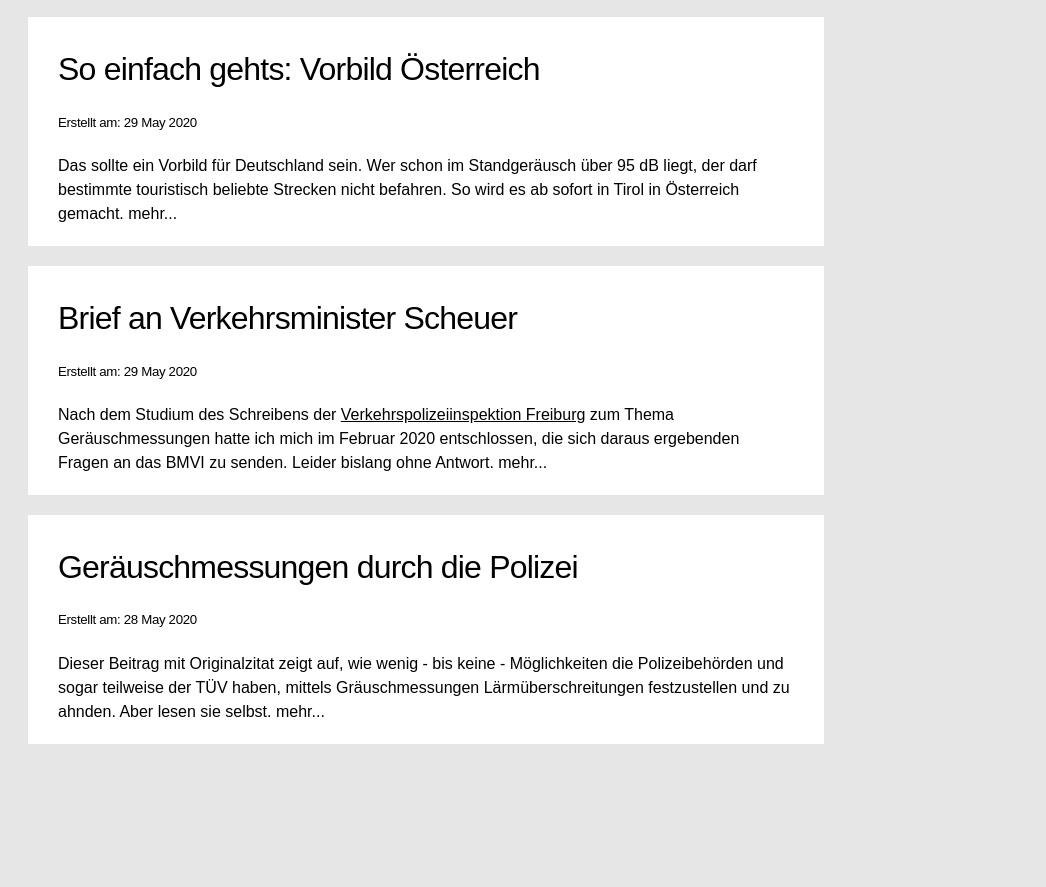
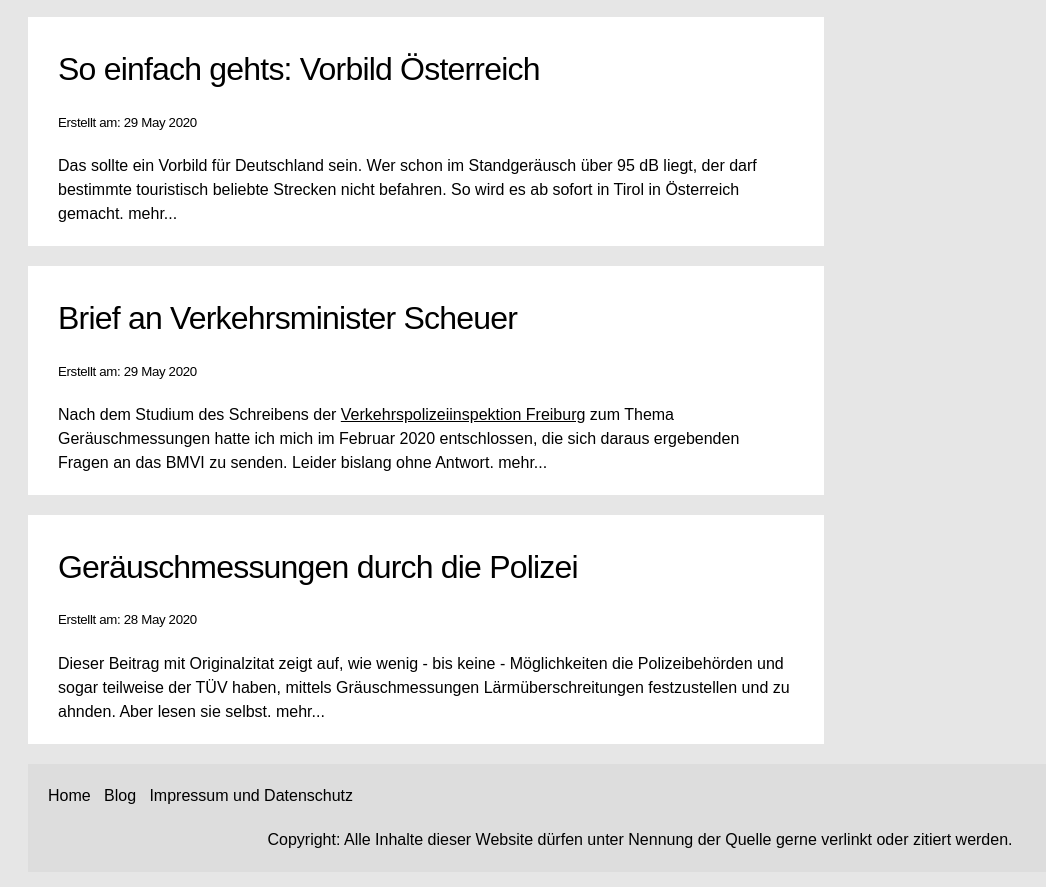
Before and after one commit to rettet-die-stille/rettet-die-stille.github.io, a Jekyll site: the page built from index.md, in a window 1280 px wide and 900 px high, scrolled down 2187 px. Shown: the top 887 px of the window, without its empty margins (0-1046 px from the left). Built offline with Jekyll 4.4.1, drawn with Linux system fonts in a browser that asks for light colours; our own code applies the rules of GitHub Pages for plain Markdown files; before the commit the page ends 2959 px from its top, so only the background shows below that.

Commit message:
Update defaultmodern.html

```diff
--- a/_layouts/defaultmodern.html
+++ b/_layouts/defaultmodern.html
@@ -120,10 +120,15 @@ layout: default
         </div>
       </div>
     </div>
-    <!--
+
     <div class="footer">
-      <h2>Footer</h2>
+      <div style="text-align: left;margin-left: 0.2;">
+        <a href="/index.html">Home</a>&nbsp;&nbsp;
+        <a href="/blog.html">Blog</a>&nbsp;&nbsp;
+        <a href="/impressum.html">Impressum und Datenschutz</a>&nbsp;&nbsp;
+      </div>
+      <p>Copyright: Alle Inhalte dieser Website dürfen unter Nennung der Quelle gerne verlinkt oder zitiert werden.</p>
     </div>
-    -->
+
 
 </body>
```
